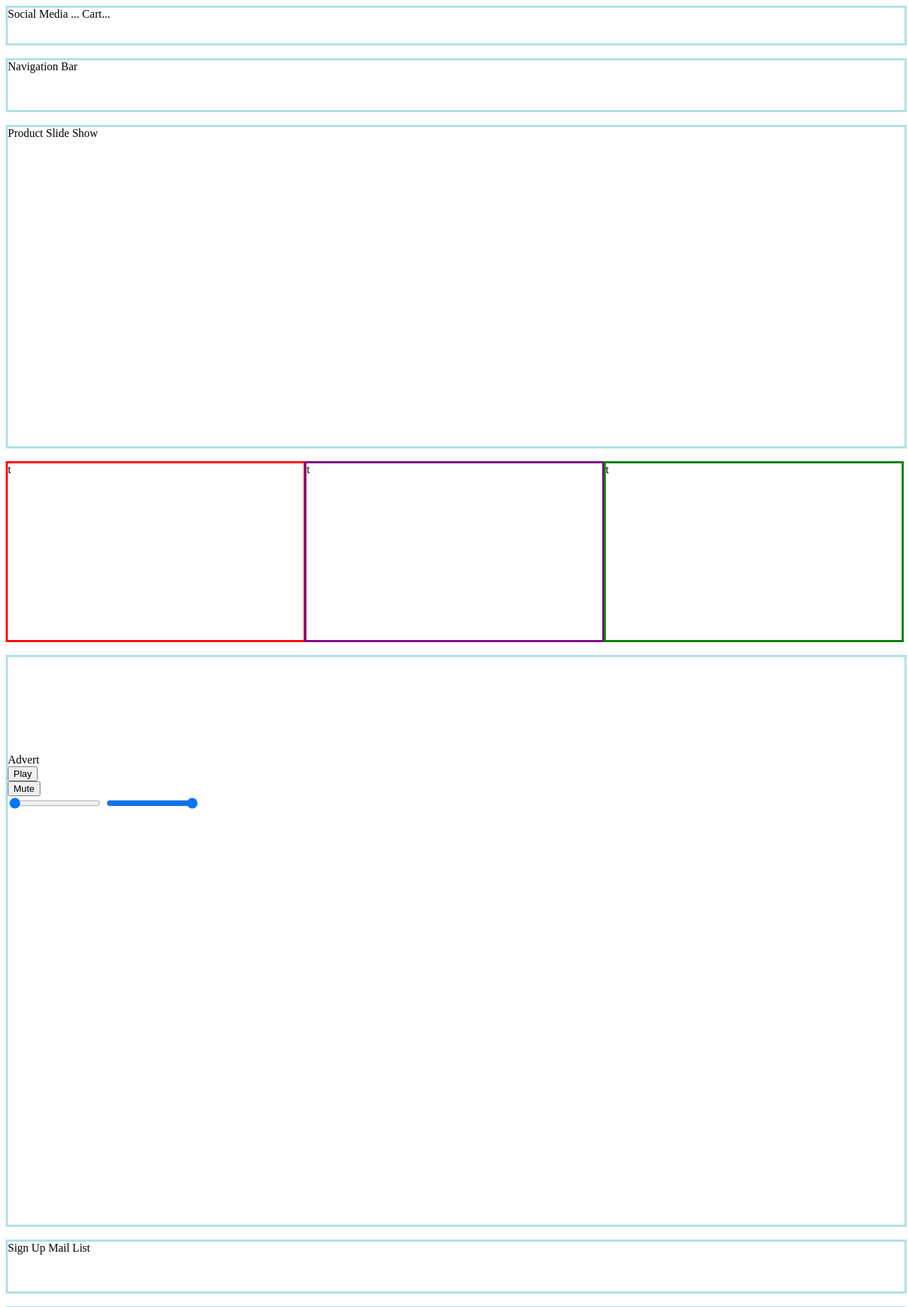
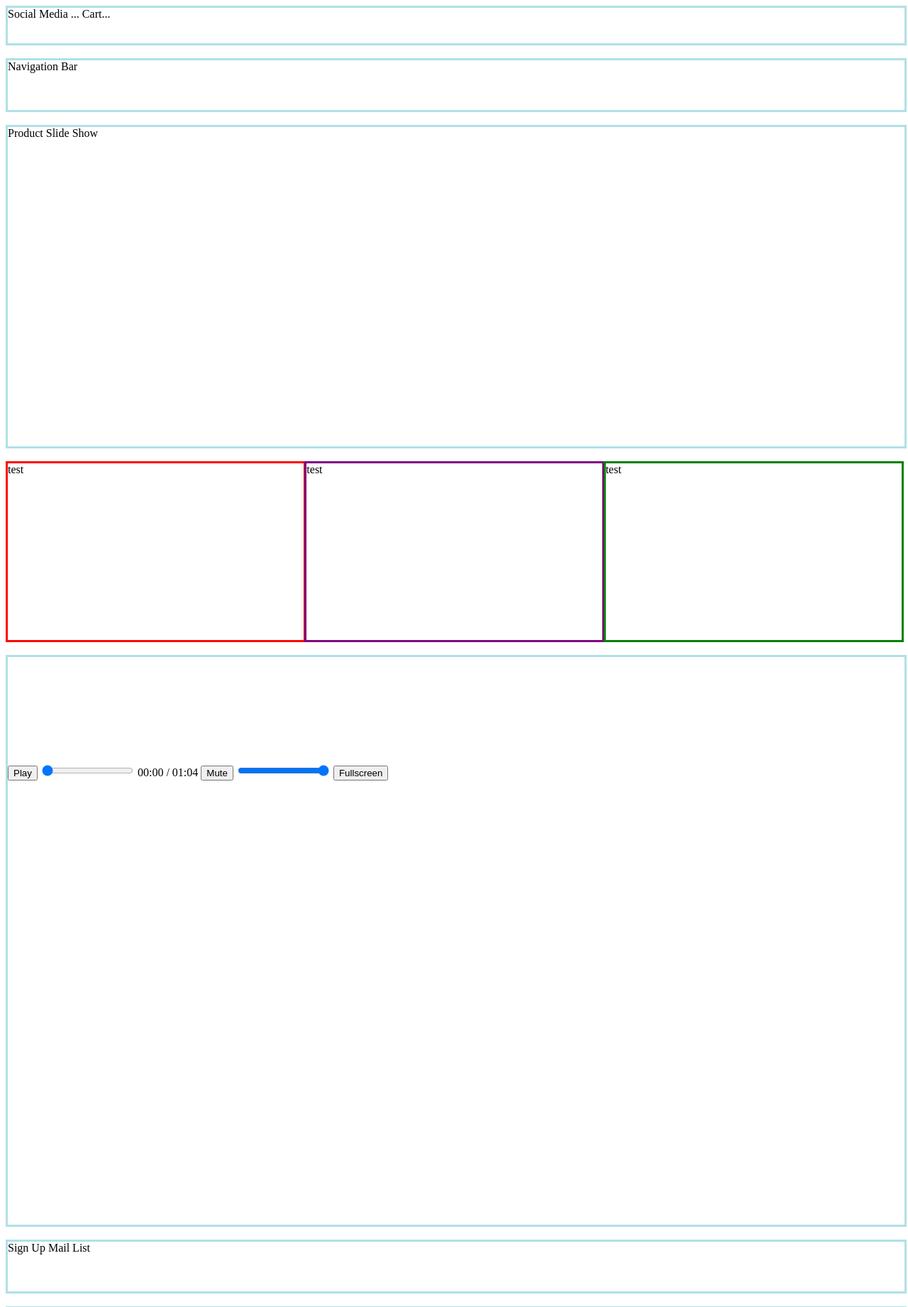
Before and after one commit to CharlesdeKerckhove/Portfolio, a PHP site: page / in a window 1280 px wide. Shown: the top 1842 px of the page at 71% size. Run offline with PHP 8.4, Linux system fonts and the light colour scheme; grey boxes are pictures that could not be loaded.

Commit message:
video buttons

```diff
--- a/StyleSheet.css
+++ b/StyleSheet.css
@@ -47,18 +47,15 @@
     border-style:solid;
     border-color:green;
 }
-#container150{
-    width:100%;
-    height:150px;
-    border-style:solid;
-    border-color:powderblue;
-}
-
 #containerA{
     width:100%;
     height:800px;
     border-style:solid;
     border-color:powderblue;
+}
+#myvideo{
+    display: block;
+    margin: auto;
 }
 #containerMail{
     width:100%;
--- a/index.html
+++ b/index.html
@@ -32,33 +32,31 @@
     <div data-role = "articles">
         <div id = "containerArt">
             <article id = "containerArtL">
-t
+test
             </article>
             <article id = "containerArtC">
-t
+test
             </article>
             <article id = "containerArtR">
-t
+test
             </article>
         </div>
     </div>
     <br>
     <div data-role = "video">
         <div id = "containerA">
-        Advert
             <video id="myvideo">
                 <source src="media/bbb1.mp4" />
                 Video Player not Available
             </video>
                 <section>
                     <button id="playbttn">Play</button>
+                    <input type = "range" min = "0" max = "100" value = "0" step = "1" id = "seekbar">
+                    <span id = "curtimetext">00:00</span> / <span id = "durtimetext">01:04</span>
+                    <button id="volbtn">Mute</button>
+                    <input type = "range" min = "0" max = "1" value = "1" step = "0.1" id = "volumeBar">
+                    <button id = "fullscreen">Fullscreen</button>
                 </section>
-                <section>
-                    <button id="volbtn">Mute</button>
-                </section>
-                <input type = "range" min = "0" max = "100" value = "0" step = "1" id = "seekbar">
-                <input type = "range" min = "0" max = "1" value = "1" step = "0.1" id = "volumeBar">
-
         </div>
     </div>
     <br>
--- a/js/index.js
+++ b/js/index.js
@@ -4,10 +4,15 @@ var video = document.getElementById("myvideo");
 //buttons
 var playbttn = document.getElementById("playbttn");
 var volCtrl = document.getElementById("volbtn");
+var fullScreenButton = document.getElementById("fullscreen");
 
 //sliders
 var seekbar = document.getElementById("seekbar");
 var volBar = document.getElementById("volumeBar");
+
+//time
+var curtime = document.getElementById("curtimetext");
+var durtime = document.getElementById("durtimetext");
 
 //Play Button
     function playVideo(){
@@ -40,8 +45,21 @@ var volBar = document.getElementById("volumeBar");
     }
 
     function updateSeekbar(){
+    //duration bar
         var newtime = video.currentTime * (100 / video.duration);
         seekbar.value = newtime;
+    //duration numbers
+        var curmins = Math.floor(video.currentTime / 60);
+        var cursecs = Math.floor(video.currentTime - curmins * 60);
+        var durmins = Math.floor(video.duration / 60);
+        var dursecs = Math.floor(video.duration - durmins * 60);
+
+        if(cursecs < 10){ cursecs = "0" + cursecs;}
+        if(dursecs < 10){ dursecs = "0" + dursecs;}
+        if(curmins < 10){ curmins = "0" + curmins;}
+        if(durmins < 10){ durmins = "0" + durmins;}
+        curtimetext.innerHTML = curmins + ":" + cursecs;
+        durtimetext.innerHTML = durmins + ":" + dursecs;
     }
 
     function vidPause(){
@@ -60,7 +78,18 @@ var volBar = document.getElementById("volumeBar");
 //Volume Bar
     function changeVolume(){
         video.volume = volBar.value;
-        console.log("hi");
     }
 
     volBar.addEventListener("change", changeVolume);
+
+//Fullscreen
+    function fullScreen(){
+        if(video.requestFullscreen){
+            video.requestFullScreen();
+        } else if (video.mozRequestFullScreen){
+            video.mozRequestFullScreen();
+        } else if (video.webkitRequestFullscreen){
+            video.webkitRequestFullscreen();
+            }
+    }
+    fullScreenButton.addEventListener("click", fullScreen);
```
